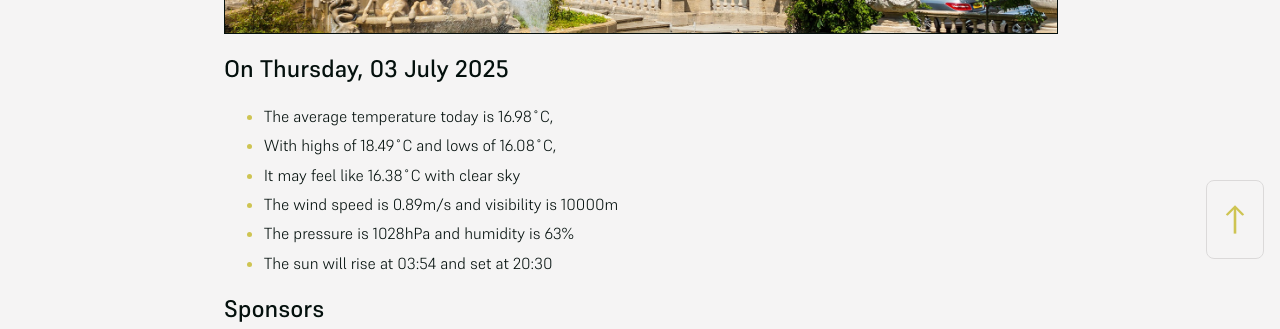
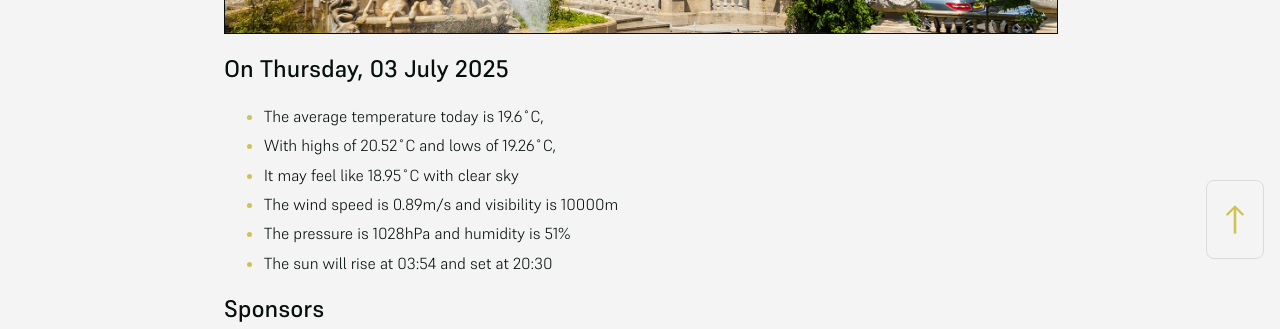
Before and after one commit to mat-0/cheltenham-open-data, a Jekyll site: the page built from index.md, in a window 1280 px wide. Shown: the part 625-954 px from the top of the page. Built offline with Jekyll 4.4.1, drawn with Linux system fonts in a browser that asks for light colours.

Commit message:
Updated 2025-07-03 08:59:39

```diff
--- a/index.md
+++ b/index.md
@@ -10,11 +10,11 @@ seo: Menu
 <!-- weather_marker starts -->
 ## On Thursday, 03 July 2025
 
-- The average temperature today is 16.98˚C,
-- With highs of 18.49˚C and lows of 16.08˚C,
-- It may feel like 16.38˚C with clear sky
+- The average temperature today is 19.6˚C,
+- With highs of 20.52˚C and lows of 19.26˚C,
+- It may feel like 18.95˚C with clear sky
 - The wind speed is 0.89m/s and visibility is 10000m
-- The pressure is 1028hPa and humidity is 63%
+- The pressure is 1028hPa and humidity is 51%
 - The sun will rise at 03:54 and set at 20:30
 
 <!-- weather_marker ends -->
```
Also changed, not shown: _data/flood.json (+5 -27 lines), _pages/fix-my-street.md (+1 -1 lines), _pages/news.md (+13 -13 lines).
